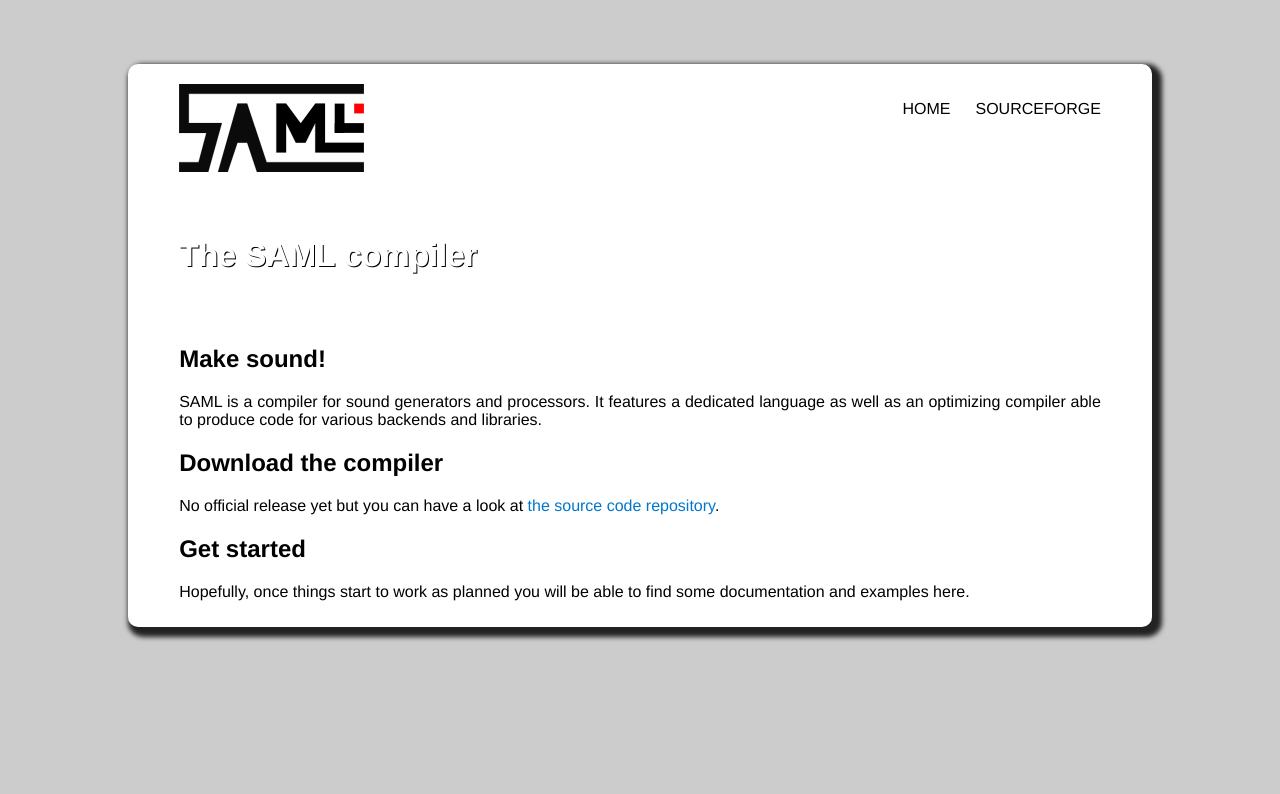
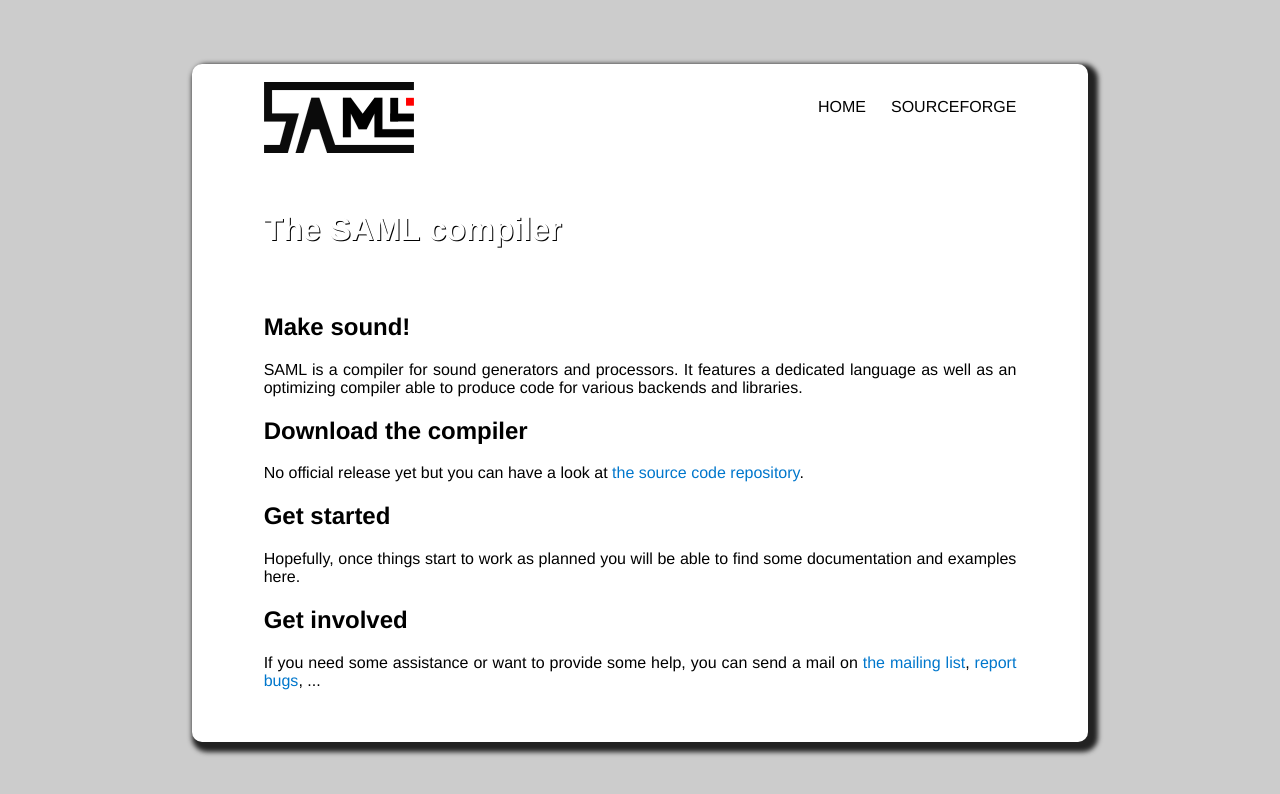
Before and after one commit to smimram/saml, a plain HTML site: page website/index.html in a window 1280 px wide. Drawn offline with Linux system fonts and the light colour scheme.

Commit message:
Get involved in website.

```diff
--- a/website/index.html
+++ b/website/index.html
@@ -28,7 +28,7 @@
       <h2>Download the compiler</h2>
       <p>
         No official release yet but you can have a look
-        at <a href="https://sourceforge.net/p/samlsound/code">the source code
+        at <a href="https://sourceforge.net/p/samlsound/code" target="_blank">the source code
         repository</a>.
       </p>
 
@@ -37,6 +37,14 @@
         Hopefully, once things start to work as planned you will be able to find
         some documentation and examples here.
       </p>
+
+      <h2>Get involved</h2>
+      <p>
+        If you need some assistance or want to provide some help, you can send a
+        mail on <a href="mailto:samlsound-users@lists.sf.net">the mailing
+        list</a>, <a href="https://sourceforge.net/p/samlsound/tickets/"
+        target="_blank">report bugs</a>, ...
+      </p>
     </div>
   </body>
 </html>
--- a/website/saml.css
+++ b/website/saml.css
@@ -5,14 +5,14 @@
 }
 
 body {
-    margin: 5% 10%;
+    margin: 5% 15%;
     background: white;
     box-shadow: 5px 5px 5px 5px #222;
     border-radius: 10px;
 }
 
 #header {
-    padding: 2% 5%;
+    padding: 2% 8%;
 }
 
 .nav {
@@ -36,8 +36,7 @@
 
 h1 {
     margin: 1% 0;
-    padding: 3% 5%;
-    padding-left: 5%;
+    padding: 3% 8%;
     background: -moz-linear-gradient(to bottom, #7db9e8, #1e5799);
     color: white;
     text-shadow: 1px 1px black;
@@ -45,7 +44,7 @@
 
 #contents {
     margin: 0;
-    padding: 1% 5%;
+    padding: 1% 8% 4%;
 }
 
 a {
```
